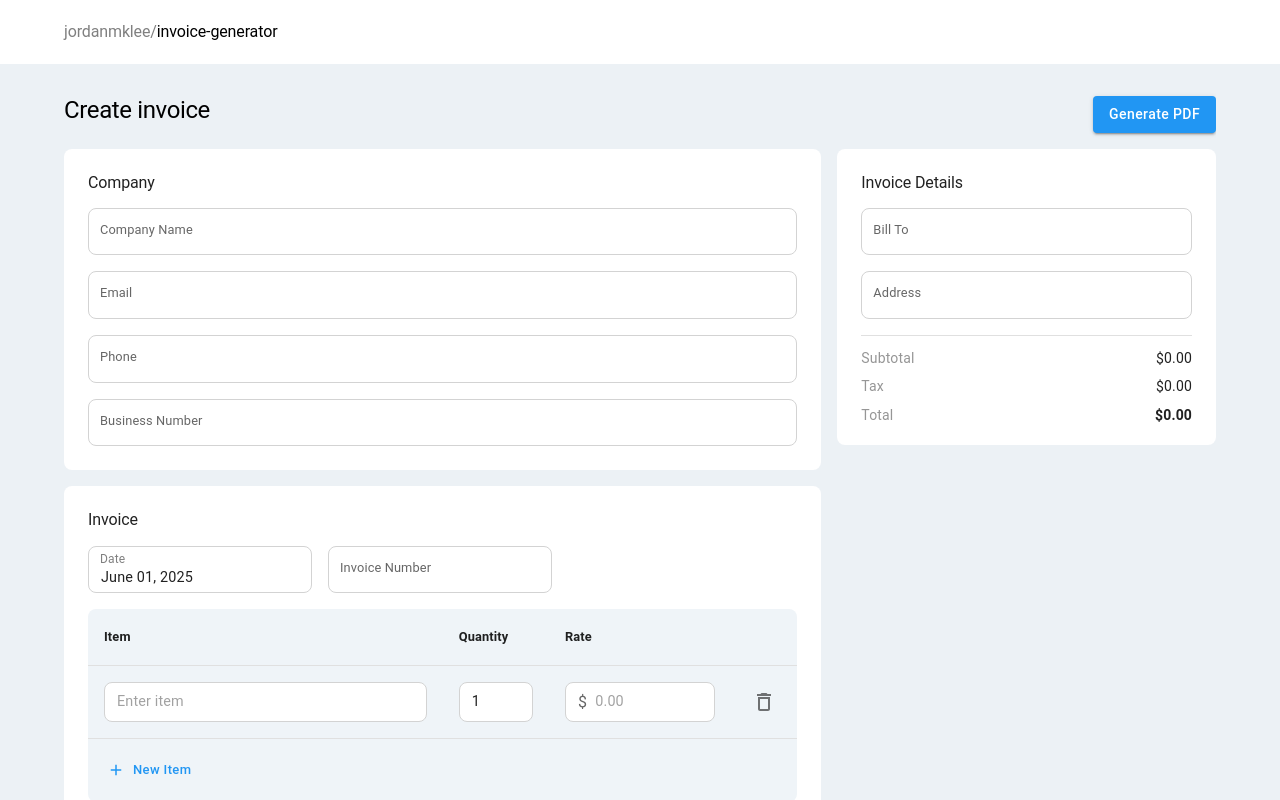
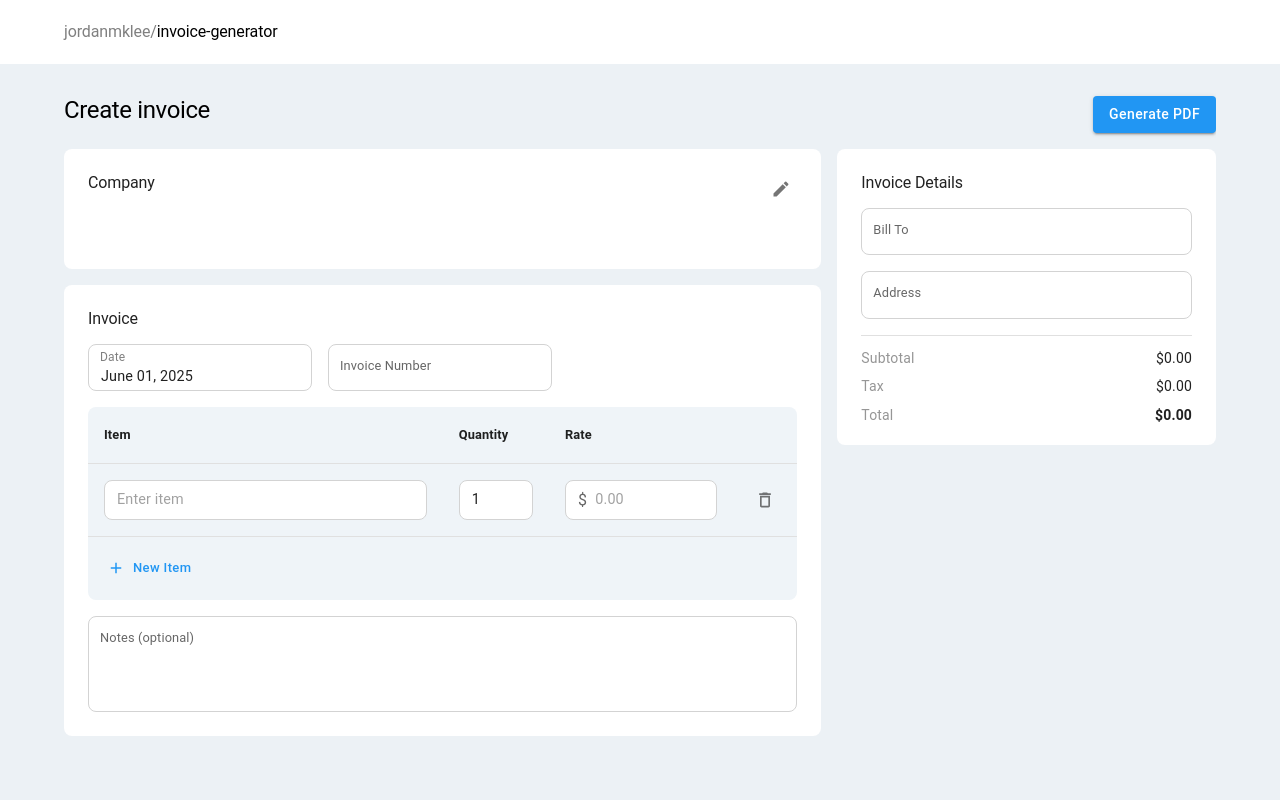
Before and after one commit to jordanmklee/invoice-generator, a React (Create React App) app: page / in a window 1280 px wide. Shown: the top 800 px of the page. Built offline with nearby package versions, Linux system fonts and the light colour scheme.

Commit message:
Made company form hidden, use editMode
Also refactored states, components

```diff
--- a/src/App.js
+++ b/src/App.js
@@ -1,8 +1,4 @@
-import { useState, useEffect } from "react";
-
 import { Stack, AppBar, Toolbar, Typography, Container, Link } from '@mui/material';
-
-import dayjs from "dayjs";
 
 import Form from "./components/Form";
 
@@ -10,51 +6,8 @@ import './App.css';
 
 
 export default function App(){
-	const [companyName, setCompanyName] = useState(localStorage.getItem("companyName"));
-	const [companyPhone, setCompanyPhone] = useState(localStorage.getItem("companyPhone"));
-	const [companyEmail, setCompanyEmail] = useState(localStorage.getItem("companyEmail"));
-	const [companyBusinessNumber, setCompanyBusinessNumber] = useState(localStorage.getItem("companyBusinessNumber"));
-
-	const [date, setDate] = useState(dayjs(new Date()));
-	const [invoiceNumber, setInvoiceNumber] = useState("");
-
-	const [customerName, setCustomerName] = useState("");
-	const [projectAddress, setProjectAddress] = useState("");
-	const [notes, setNotes] = useState("");
-
-	const [items, setItems] = useState([{
-		description: "",
-		qty: 1,
-		rate: 0.00,
-		amount: 0.00
-	}]);
-	const [summary, setSummary] = useState({
-		subtotal: 0.00,
-		tax: 0.00,
-		total: 0.00
-	});
-
-	// Update the summary on invoice item change
-	useEffect(() => {
-		let subtotal = 0.00;
-		items.forEach(item => {
-			subtotal += item.amount;
-		})
-
-		let tax = subtotal * 0.05;
-		let total = subtotal + tax;
-
-		setSummary({
-			subtotal: subtotal,
-			tax: tax,
-			total: total,
-		})
-	}, [items])
-
-
-	// TODO make a helper function to parse dollar amounts (and handle NaN errors when generating)
 	return(
-		<Stack direction="col" style={{ minHeight: "100vh", background: "#ECF1F5" }}>
+		<Stack style={{ minHeight: "100vh", background: "#ECF1F5" }}>
 			<AppBar position="fixed" sx={{ background: "#FFFFFF", color: "black", boxShadow: "none" }}>
 				<Toolbar>
 					<Container>
@@ -79,35 +32,7 @@ export default function App(){
 			</AppBar>
 
 			<Container style={{ paddingTop: "64px", paddingBottom: "64px", height: "100%" }}>
-				<Form
-					companyName={companyName}
-					setCompanyName={value => {
-						localStorage.setItem("companyName", value);
-						setCompanyName(value);
-					}}
-					companyEmail={companyEmail}
-					setCompanyEmail={ value => {
-						localStorage.setItem("companyEmail", value);
-						setCompanyEmail(value);
-					}}
-					companyPhone={companyPhone}
-					setCompanyPhone={ value => {
-						localStorage.setItem("companyPhone", value);
-						setCompanyPhone(value);
-					}}
-					companyBusinessNumber={companyBusinessNumber}
-					setCompanyBusinessNumber={ value => {
-						localStorage.setItem("companyBusinessNumber", value);
-						setCompanyBusinessNumber(value);
-					}}
-					date={date} setDate={setDate}
-					invoiceNumber={invoiceNumber} setInvoiceNumber={setInvoiceNumber}
-					customerName={customerName} setCustomerName={setCustomerName}
-					projectAddress={projectAddress} setProjectAddress={setProjectAddress}
-					notes={notes} setNotes={setNotes}
-					items={items} setItems={setItems}
-					summary={summary}
-					sx={{ overflowY: "auto" }}/>
+				<Form/>
 			</Container>
 		</Stack>
 	)
--- a/src/PDFGenerator.jsx
+++ b/src/PDFGenerator.jsx
@@ -2,19 +2,7 @@ import jspdf from 'jspdf';
 import autoTable from 'jspdf-autotable';
 
 
-export default function generatePDF(
-							companyName,
-							companyEmail,
-							companyPhone,
-							companyBusinessNumber,
-							date,
-							invoiceNumber,
-							customerName,
-							projectAddress,
-							notes,
-							items,
-							summary
-						){
+export default function generatePDF(company, invoice){
 	const doc = new jspdf({ format: 'a4' });
 
 	// 1 inch margins
@@ -69,7 +57,7 @@ export default function generatePDF(
 	doc.setFontSize(16);
 	doc.setFont(undefined, "bold")
 
-	doc.text(companyName, cursorX, cursorY);
+	doc.text(company.name, cursorX, cursorY);
 
 	doc.setFontSize(12);
 	doc.setFont(undefined, "normal")
@@ -83,9 +71,9 @@ export default function generatePDF(
 
 
 	let companyDetailsBody = [];
-	if(companyEmail !== "") companyDetailsBody.push([companyEmail]);
-	if(companyPhone !== "") companyDetailsBody.push([companyPhone]);
-	if(companyBusinessNumber !== "") companyDetailsBody.push([companyBusinessNumber]);
+	if(company.email !== "") companyDetailsBody.push([company.email]);
+	if(company.phone !== "") companyDetailsBody.push([company.phone]);
+	if(company.businessNumber !== "") companyDetailsBody.push([company.businessNumber]);
 
 	autoTable(doc, {
 		theme: "plain",
@@ -99,8 +87,8 @@ export default function generatePDF(
 
 
 	// Invoice details
-	let invoiceDetailsBody = [["Date", date.format("LL")]];
-	if(invoiceNumber !== "") invoiceDetailsBody.push(["Invoice No.", invoiceNumber]);
+	let invoiceDetailsBody = [["Date", invoice.date.format("LL")]];
+	if(invoice.number !== "") invoiceDetailsBody.push(["Invoice No.", invoice.number]);
 
 	autoTable(doc, {
 		theme: "grid",
@@ -119,13 +107,13 @@ export default function generatePDF(
 	// Customer details
 	let customerDetailsHead = [];
 	let customerDetailsBody = [];
-	if(customerName !== ""){
+	if(invoice.customer !== ""){
 		customerDetailsHead.push("Bill to");
-		customerDetailsBody.push(customerName);
+		customerDetailsBody.push(invoice.customer);
 	}
-	if(projectAddress !== ""){
+	if(invoice.address !== ""){
 		customerDetailsHead.push("Address");
-		customerDetailsBody.push(projectAddress);
+		customerDetailsBody.push(invoice.address);
 	}
 
 	autoTable(doc, {
@@ -144,12 +132,12 @@ export default function generatePDF(
 
 
 	// Notes
-	if(notes !== ""){
+	if(invoice.notes !== ""){
 		autoTable(doc, {
 			theme: "plain",
 			startY: cursorY,
 			margin: { left: margin, right: margin },
-			body: [[notes]]
+			body: [[invoice.notes]]
 		});
 		cursorY = doc.lastAutoTable.finalY + lineHeight;
 	}
@@ -162,7 +150,7 @@ export default function generatePDF(
 		startY: cursorY,
 		margin: { left: margin, right: margin },
 		head: [['Description', 'Quantity', 'Rate', 'Amount']],
-		body: items.map(item => [
+		body: invoice.items.list.map(item => [
 			item.description,
 			item.qty,
 			"$" + parseFloat(item.rate).toFixed(2),
@@ -191,8 +179,8 @@ export default function generatePDF(
 		startY: cursorY,
 		margin: { left: (margin+2*(usableWidth/3)), right: margin },
 		body: [
-			['Subtotal', "$" + parseFloat(summary.subtotal).toFixed(2)],
-			['Tax', "$" + parseFloat(summary.tax).toFixed(2)],
+			['Subtotal', "$" + parseFloat(invoice.items.summary.subtotal).toFixed(2)],
+			['Tax', "$" + parseFloat(invoice.items.summary.tax).toFixed(2)],
 		],
 		columnStyles: { 1: { halign: 'right' } }
 	})
@@ -209,7 +197,7 @@ export default function generatePDF(
 		startY: cursorY,
 		margin: { left: (margin+2*(usableWidth/3)), right: margin },
 		body: [
-			['Total', "$" + parseFloat(summary.total).toFixed(2)],
+			['Total', "$" + parseFloat(invoice.items.summary.total).toFixed(2)],
 		],
 		styles: { fontSize: "12" },
 		columnStyles: { 1: { halign: 'right', fontStyle: 'bold' } }
--- a/src/components/Form.jsx
+++ b/src/components/Form.jsx
@@ -1,3 +1,5 @@
+import { useState, useEffect } from "react";
+
 import { Button, Stack, Divider, TableHead, TableFooter } from '@mui/material';
 import { TextField, IconButton, InputAdornment } from '@mui/material';
 import { Table, TableBody, TableRow, TableCell } from '@mui/material';
@@ -12,9 +14,312 @@ import Typography from '@mui/material/Typography';
 
 import { Add as AddIcon } from '@mui/icons-material';
 import { DeleteOutlineOutlined as DeleteIcon } from '@mui/icons-material';
+import { Edit as EditIcon } from '@mui/icons-material';
+
+import dayjs from "dayjs";
 
 import generatePDF from '../PDFGenerator';
 
+export default function Form(props){
+	// TODO the fields should use the default value too
+	const [company, setCompany] = useState({
+		name: localStorage.getItem("company.name"),
+		phone: localStorage.getItem("company.phone"),
+		email: localStorage.getItem("company.email"),
+		businessNumber: localStorage.getItem("company.businessNumber"),
+	})
+
+	const [invoice, setInvoice] = useState({
+		date: dayjs(new Date()),
+		number: "",
+		customer: "",
+		address: {
+			address1: "",
+			city: "",
+			province: "",
+			postalCode: "",
+		},
+		items: {
+			list: [{
+				description: "",
+				qty: 1,
+				rate: 0.00,
+				amount: 0.00,
+			}],
+			summary: {
+				subtotal: 0.00,
+				tax: 0.00,
+				total: 0.00,
+			}
+		},
+		notes: "",
+	})
+
+	function updateCompany(updates) {
+		setCompany(prev => {
+			const newCompany = { ...prev, ...updates };
+
+			for (const key in updates) {
+				if (updates.hasOwnProperty(key)) {
+					localStorage.setItem(`company.${key}`, updates[key]);
+				}
+			}
+
+			return newCompany;
+		});
+	}
+
+
+	function updateInvoice(updates){
+		setInvoice(prev => ({
+			...prev,
+			...updates,
+		}))
+	}
+
+	// Update the summary calculation on item change
+	useEffect(() => {
+		const subtotal = invoice.items.list.reduce((sum, item) => sum + item.amount, 0);
+		const tax = subtotal * 0.05;
+		const total = subtotal + tax;
+
+		setInvoice(prev => ({
+			...prev,
+			items: {
+				...prev.items,
+				summary: {
+					subtotal,
+					tax,
+					total
+				}
+			}
+		}));
+	}, [invoice.items.list]);
+
+	// TODO make a helper function to parse dollar amounts (and handle NaN errors when generating)
+
+	function addNewItem(){
+		setInvoice(prev => ({
+			...prev,
+			items: {
+				...prev.items,
+				list: [...prev.items.list, { description: "", qty: 1, rate: 0.00, amount: 0.00, }]
+			}
+		}));
+	}
+
+	function deleteItem(index) {
+		setInvoice(prev => ({
+			...prev,
+			items: {
+				...prev.items,
+				list: prev.items.list.filter((item, i) => i !== index)
+			}
+		}));
+	}
+
+
+	function setItemProperty(property, value, index) {
+		setInvoice(prev => {
+			const updatedList = [...prev.items.list];
+			updatedList[index] = {
+				...updatedList[index],
+				[property]: value
+			};
+
+			return {
+				...prev,
+				items: {
+					...prev.items,
+					list: updatedList
+				}
+			};
+		});
+	}
+
+	return(
+		<Stack gap="16px" paddingTop="32px" sx={{ ...props.sx, overflowY: "auto" }}>
+			<Stack gap="16px" direction="row" justifyContent="space-between">
+				<Typography variant="h1">
+					Create invoice
+				</Typography>
+				<Button
+					variant="contained"
+					onClick={() => generatePDF(company, invoice)}>Generate PDF</Button>
+			</Stack>
+
+			<Stack gap="16px" direction="row">
+				<Stack gap="16px" flex={2}>
+					<CompanyForm
+						company={company}
+						updateCompany={updateCompany}/>
+
+					<StyledPaper>
+						<Typography variant="h2">Invoice</Typography>
+						<Stack direction="row" gap="16px">
+							<LocalizationProvider dateAdapter={AdapterDayjs}>
+								<DatePicker
+									format="LL"
+									label="Date"
+									value={invoice.date}
+									onChange={e => updateInvoice({ date: e.target.value })}/>
+							</LocalizationProvider>
+
+							<TextField
+								label="Invoice Number"
+								value={props.invoiceNumber}
+								onChange={e => updateInvoice({ number: e.target.value })}/>
+						</Stack>
+
+						{/* Items Form */}
+						<Table>
+							<TableHead>
+								<TableRow>
+									<TableCell sx={{ width: "50%" }}>Item</TableCell>
+									<TableCell sx={{ width: "15%" }}>Quantity</TableCell>
+									<TableCell>Rate</TableCell>
+									<TableCell/>
+								</TableRow>
+							</TableHead>
+
+
+							<TableBody>
+								{
+									invoice.items.list.map((item, index) => (
+										<InvoiceItem
+											key={index}
+											id={index}
+											data={item}
+											setItemProperty={(property, value) => setItemProperty(property, value, index)}
+											handleDelete={deleteItem}
+											// Autofocus newly added items
+											autoFocus={ (index === invoice.items.list.length - 1) && index !== 0 }
+											addNewItem={addNewItem}/>
+									))
+								}
+							</TableBody>
+
+							<TableFooter>
+								<TableRow>
+									<TableCell sx={{ borderBottom: 'none' }}>
+										<Button
+											variant="text"
+											size="small"
+											startIcon={<AddIcon />}
+											onClick={addNewItem}>New Item</Button>
+									</TableCell>
+								</TableRow>
+							</TableFooter>
+						</Table>
+
+						<TextField
+							label="Notes (optional)"
+							value={props.notes}
+							onChange={e => props.setNotes(e.target.value)}
+							multiline
+							minRows={3}/>
+					</StyledPaper>
+				</Stack>
+
+				<Stack gap="16px" flex={1}>
+					<StyledPaper>
+						<Typography variant="h2">Invoice Details</Typography>
+
+						<TextField
+							label="Bill To"
+							value={props.customerName}
+							onChange={e => props.setCustomerName(e.target.value)}/>
+
+						<TextField
+							label="Address"
+							value={props.projectAddress}
+							onChange={e => props.setProjectAddress(e.target.value)}/>
+
+						<Divider/>
+
+						{/* Summary */}
+						<Stack direction="row" justifyContent="space-between">
+							<Typography variant="body2" style={{ color: "#969696" }}>Subtotal</Typography>
+							<Typography variant="body2">${parseFloat(invoice.items.summary.subtotal).toFixed(2)}</Typography>
+						</Stack>
+
+						<Stack direction="row" justifyContent="space-between">
+							<Typography variant="body2" style={{ color: "#969696" }}>Tax</Typography>
+							<Typography variant="body2">${parseFloat(invoice.items.summary.subtotal).toFixed(2)}</Typography>
+						</Stack>
+
+						<Stack direction="row" justifyContent="space-between">
+							<Typography variant="body2" style={{ color: "#969696" }}>Total</Typography>
+							<Typography variant="body2" style={{ fontWeight: 600 }}>${parseFloat(invoice.items.summary.total).toFixed(2)}</Typography>
+						</Stack>
+					</StyledPaper>
+				</Stack>
+			</Stack>
+		</Stack>
+	)
+}
+
+
+function CompanyForm(props){
+	const [edit, setEdit] = useState(false);
+
+	return(
+		<StyledPaper>
+			<Stack gap="16px" direction="row" justifyContent="space-between">
+				<Typography variant="h2">Company</Typography>
+				<IconButton
+					onClick={() => setEdit(!edit)}>
+					<EditIcon/>
+				</IconButton>
+			</Stack>
+
+			{
+				!edit
+					? (
+						<Stack gap="16px">
+							<Stack gap="8px">
+								<Typography variant="h2">{props.company.name}</Typography>
+								<Typography variant="body2">{props.company.email}</Typography>
+								<Typography variant="body2">{props.company.phone}</Typography>
+								<Typography variant="body2">{props.company.businessNumber}</Typography>
+							</Stack>
+						</Stack>
+					)
+					: (
+						<Stack gap="16px">
+							<TextField
+								label="Company Name"
+								value={props.company.name}
+								onChange={e => props.updateCompany({ name: e.target.value })}/>
+
+							<TextField
+								label="Email"
+								value={props.company.email}
+								onChange={e => props.updateCompany({ email: e.target.value })}/>
+
+							<TextField
+								label="Phone"
+								value={props.company.phone}
+								onChange={e => props.updateCompany({ phone: e.target.value })}/>
+
+							<TextField
+								label="Business Number"
+								value={props.company.businessNumber}
+								onChange={e => props.updateCompany({ businessNumber: e.target.value })}/>
+
+							<Stack gap="16px" direction="row" justifyContent="flex-end">
+								<Button
+									size="small">Cancel</Button>
+								<Button
+									size="small"
+									variant="contained">Save</Button>
+							</Stack>
+						</Stack>
+					)
+			}
+		</StyledPaper>
+	)
+}
 
 function InvoiceItem(props){
 	// Add a new InvoiceItem if "enter" is pressed when typing in a TextField
@@ -89,184 +394,3 @@ function InvoiceItem(props){
 		</TableRow>
 	)
 }
-
-
-export default function Form(props){
-	function addNewItem(){
-		props.setItems([...props.items, { description: "", qty: 1, rate: 0.00, amount: 0.00, }]);
-	}
-
-
-	function deleteItem(index){
-		let temp = [...props.items];
-		temp.splice(index, 1);
-		props.setItems(temp);
-	}
-
-
-	function setItemProperty(property, value, index){
-		let temp = [...props.items];
-		temp[index][property] = value;
-		props.setItems(temp);
-	}
-
-
-	function handleGeneratePDFClick(){
-		generatePDF(
-			props.companyName,
-			props.companyEmail,
-			props.companyPhone,
-			props.companyBusinessNumber,
-			props.date,
-			props.invoiceNumber,
-			props.customerName,
-			props.projectAddress,
-			props.notes,
-			props.items,
-			props.summary
-		)
-	}
-
-
-	return(
-		<Stack gap="16px" paddingTop="32px" sx={{ ...props.sx }}>
-			<Stack gap="16px" direction="row" justifyContent="space-between">
-				<Typography variant="h1">
-					Create invoice
-				</Typography>
-				<Button
-					variant="contained"
-					onClick={handleGeneratePDFClick}>Generate PDF</Button>
-			</Stack>
-
-			<Stack gap="16px" direction="row">
-				<Stack gap="16px" flex={2}>
-					<StyledPaper>
-						<Typography variant="h2">Company</Typography>
-
-						<TextField
-							label="Company Name"
-							value={props.companyName}
-							onChange={e => props.setCompanyName(e.target.value)}/>
-
-						<TextField
-							label="Email"
-							value={props.companyEmail}
-							onChange={e => props.setCompanyEmail(e.target.value)}/>
-
-						<TextField
-							label="Phone"
-							value={props.companyPhone}
-							onChange={e => props.setCompanyPhone(e.target.value)}/>
-
-						<TextField
-							label="Business Number"
-							value={props.companyBusinessNumber}
-							onChange={e => props.setCompanyBusinessNumber(e.target.value)}/>
-					</StyledPaper>
-
-					<StyledPaper>
-						<Typography variant="h2">Invoice</Typography>
-						<Stack direction="row" gap="16px">
-							<LocalizationProvider dateAdapter={AdapterDayjs}>
-								<DatePicker
-									format="LL"
-									label="Date"
-									value={props.date}
-									onChange={e => props.setDate(e)}/>
-							</LocalizationProvider>
-
-							<TextField
-								label="Invoice Number"
-								value={props.invoiceNumber}
-								onChange={e => props.setInvoiceNumber(e.target.value)}/>
-						</Stack>
-
-						{/* Items Form */}
-						<Table>
-							<TableBody>
-								<TableHead>
-									<TableRow>
-										<TableCell sx={{ width: "50%" }}>Item</TableCell>
-										<TableCell sx={{ width: "15%" }}>Quantity</TableCell>
-										<TableCell>Rate</TableCell>
-										<TableCell/>
-									</TableRow>
-								</TableHead>
-
-								<TableBody>
-									{
-										props.items.map((item, index) => (
-											<InvoiceItem
-												key={index}
-												id={index}
-												data={item}
-												setItemProperty={(property, value) => setItemProperty(property, value, index)}
-												handleDelete={deleteItem}
-												// Autofocus newly added items
-												autoFocus={ (index === props.items.length - 1) && index !== 0 }
-												addNewItem={addNewItem}/>
-										))
-									}
-								</TableBody>
-
-								<TableFooter>
-									<TableRow>
-										<TableCell sx={{ borderBottom: 'none' }}>
-											<Button
-												variant="text"
-												size="small"
-												startIcon={<AddIcon />}
-												onClick={addNewItem}>New Item</Button>
-										</TableCell>
-									</TableRow>
-								</TableFooter>
-							</TableBody>
-						</Table>
-
-						<TextField
-							label="Notes (optional)"
-							value={props.notes}
-							onChange={e => props.setNotes(e.target.value)}
-							multiline
-							minRows={3}/>
-					</StyledPaper>
-				</Stack>
-
-				<Stack gap="16px" flex={1}>
-					<StyledPaper>
-						<Typography variant="h2">Invoice Details</Typography>
-
-						<TextField
-							label="Bill To"
-							value={props.customerName}
-							onChange={e => props.setCustomerName(e.target.value)}/>
-
-						<TextField
-							label="Address"
-							value={props.projectAddress}
-							onChange={e => props.setProjectAddress(e.target.value)}/>
-
-						<Divider/>
-
-						{/* Summary */}
-						<Stack direction="row" justifyContent="space-between">
-							<Typography variant="body2" style={{ color: "#969696" }}>Subtotal</Typography>
-							<Typography variant="body2">${parseFloat(props.summary.subtotal).toFixed(2)}</Typography>
-						</Stack>
-
-						<Stack direction="row" justifyContent="space-between">
-							<Typography variant="body2" style={{ color: "#969696" }}>Tax</Typography>
-							<Typography variant="body2">${parseFloat(props.summary.subtotal).toFixed(2)}</Typography>
-						</Stack>
-
-						<Stack direction="row" justifyContent="space-between">
-							<Typography variant="body2" style={{ color: "#969696" }}>Total</Typography>
-							<Typography variant="body2" style={{ fontWeight: 600 }}>${parseFloat(props.summary.total).toFixed(2)}</Typography>
-						</Stack>
-					</StyledPaper>
-				</Stack>
-			</Stack>
-		</Stack>
-	)
-}
--- a/src/index.js
+++ b/src/index.js
@@ -90,6 +90,22 @@ const theme = createTheme({
 				},
 			},
 		},
+		MuiIconButton: {
+			defaultProps: {
+				size: 'small',
+			},
+			styleOverrides: {
+				sizeSmall: {
+					padding: 4,
+					width: 32,
+					height: 32,
+					// Also style the Icon child
+					'& .MuiSvgIcon-root': {
+						fontSize: '1.25rem',
+					},
+				},
+			},
+		},
 	}
 });
 
```
